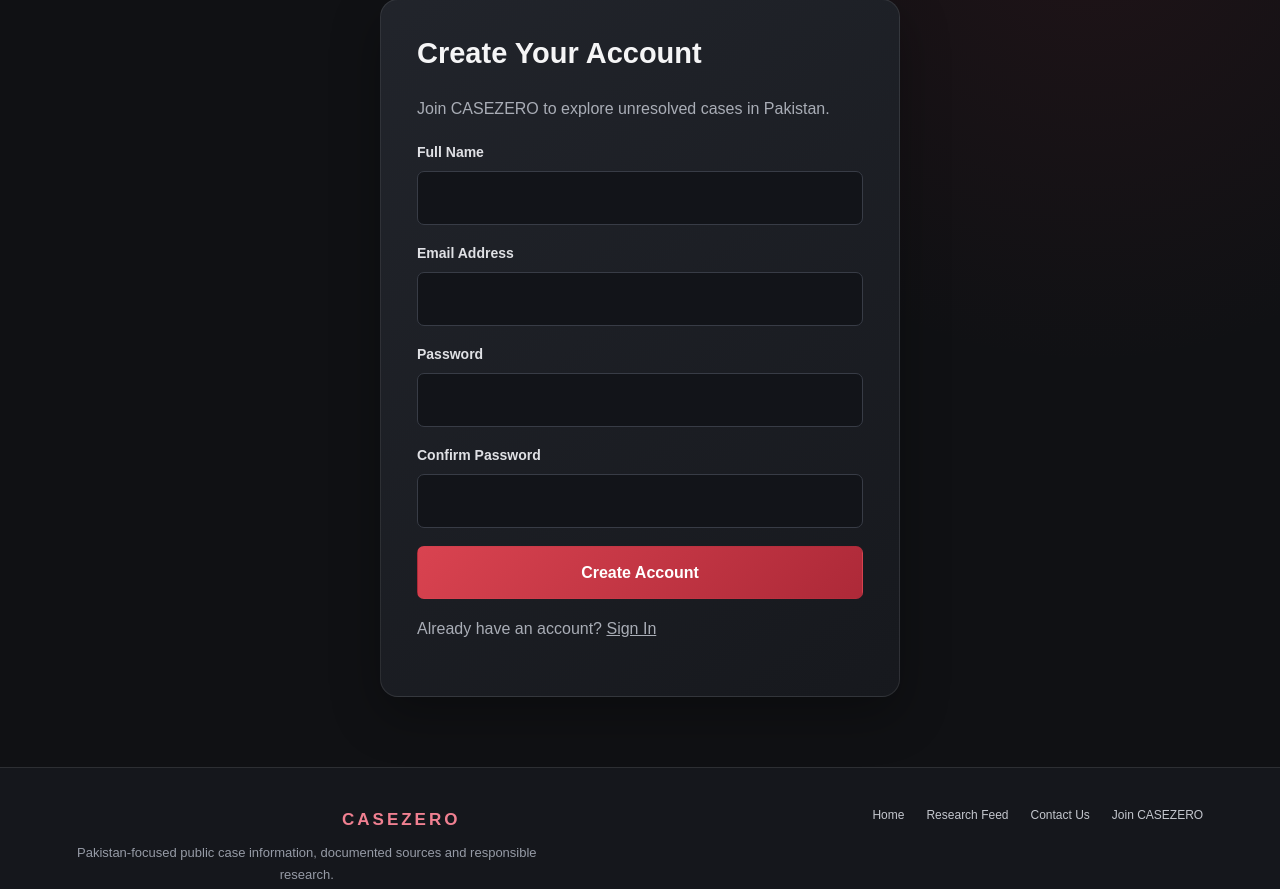
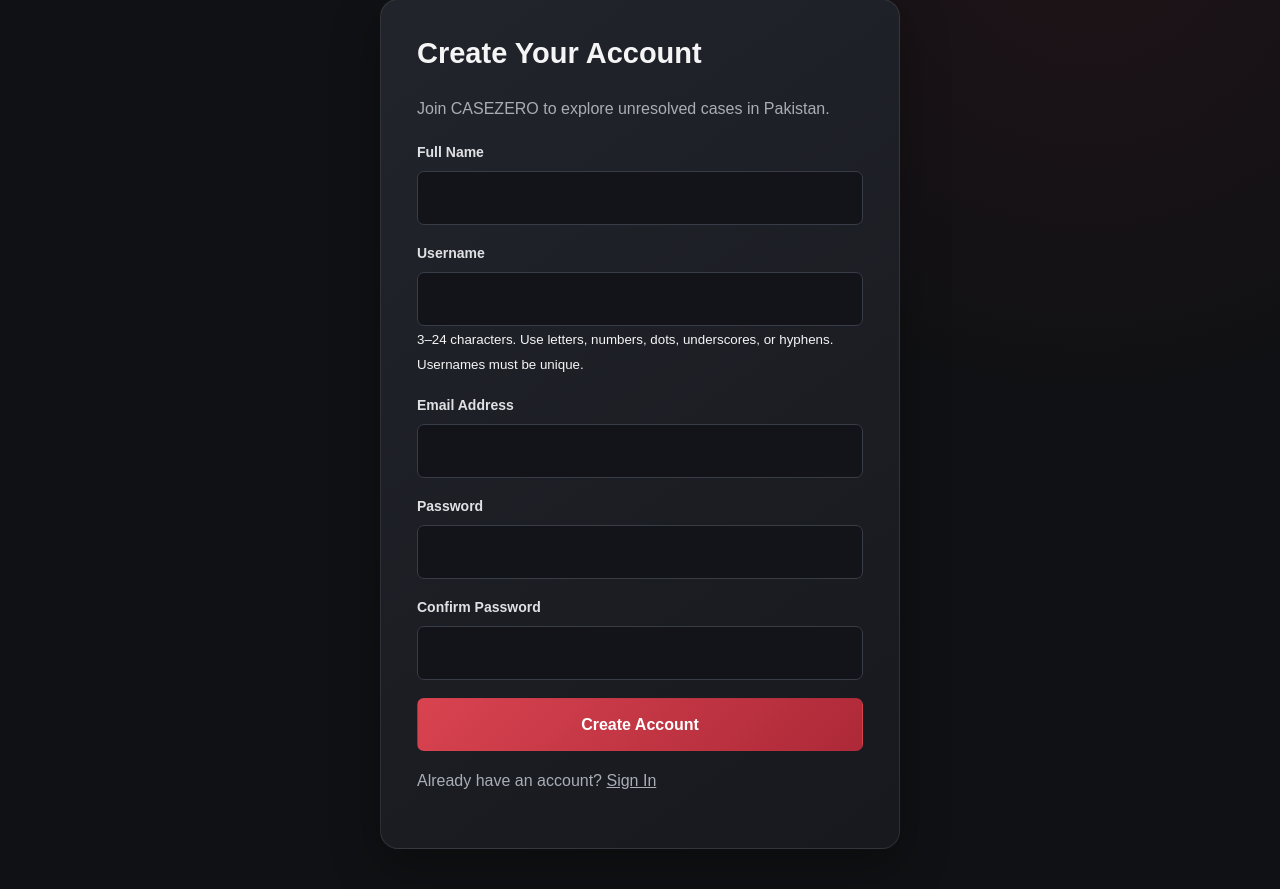
Before and after one commit to roshniqureshii14-lgtm/CaseZero, a Spring Boot app: page /signup in a window 1280 px wide. Shown: the part 144-1033 px from the top of the page. Run offline with Spring Boot 4, Linux system fonts and the light colour scheme; some of the project's set-up classes (security, data sources, template engines, error pages and the like) are left out, and stand-ins take their place; some libraries are stand-ins or nearby versions.

Commit message:
Add unique username field to sign-up form

```diff
--- a/src/main/resources/templates/signup.html
+++ b/src/main/resources/templates/signup.html
@@ -22,6 +22,15 @@
                    autocomplete="name" required>
             <p th:if="${#fields.hasErrors('name')}"
                th:errors="*{name}"></p>
+
+            <label for="username">Username</label>
+            <input type="text" id="username" th:field="*{username}"
+                   minlength="3" maxlength="24"
+                   pattern="[A-Za-z0-9._-]+"
+                   autocomplete="username" required>
+            <small class="form-hint">3–24 characters. Use letters, numbers, dots, underscores, or hyphens. Usernames must be unique.</small>
+            <p th:if="${#fields.hasErrors('username')}"
+               th:errors="*{username}"></p>
 
             <label for="email">Email Address</label>
             <input type="email" id="email" th:field="*{email}"
```
